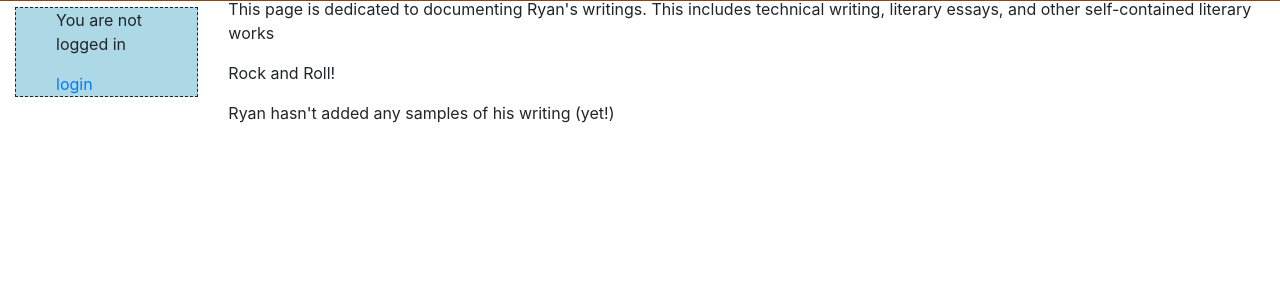
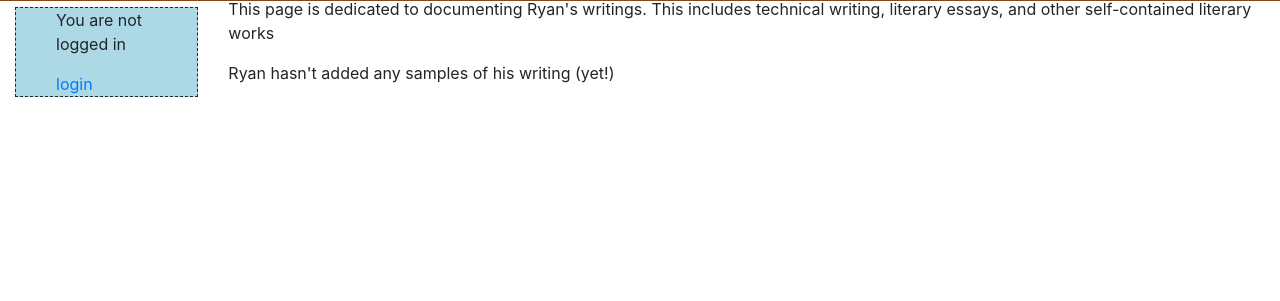
Before and after one commit to RyanBahr/CoolBlog, a Django app: page /pdfindex/ in a window 1280 px wide. Shown: the part 91-392 px from the top of the page. Run offline with Django 3.2, Linux system fonts and the light colour scheme; data that the repository does not hold is empty; some libraries are stand-ins or nearby versions.

```diff
--- a/blog/templates/pdf.html
+++ b/blog/templates/pdf.html
@@ -2,7 +2,6 @@
 
 {% block content %}
   <h3>{{ pdf.title }}</h3>
-  <p> Rock and Roll!</p>
 
 <!-- <iframe src="{{ pdf.embed }}" width="640" height="480"></iframe> -->
 <iframe src= {{ pdf.embed_url }} width="640" height="480"></iframe>
--- a/blog/templates/pdfindex.html
+++ b/blog/templates/pdfindex.html
@@ -2,7 +2,6 @@
 
 {% block content %}
   <p> This page is dedicated to documenting Ryan's writings. This includes technical writing, literary essays, and other self-contained literary works </p>
-  <p> Rock and Roll!</p>
   {% if pdflist %}
   <ul>
     {% for pdf in pdflist %}
```
